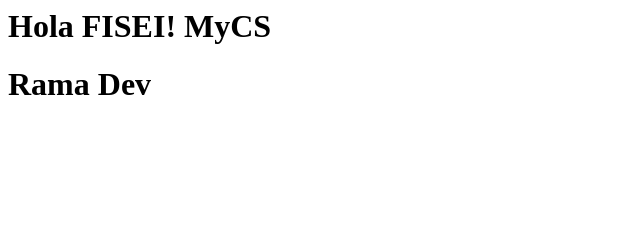
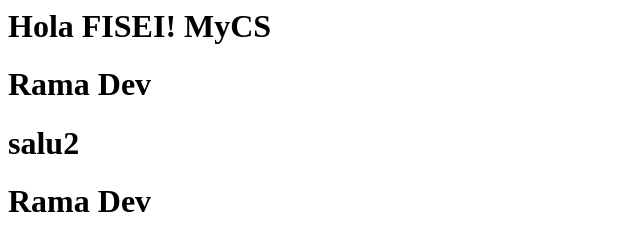
Before and after one commit to TMPixel/proyecto_github, a plain HTML site: page index.html in a window 1280 px wide. Shown: the whole page, without its empty margins (0-640 px from the left). Drawn offline with Linux system fonts and the light colour scheme.

Commit message:
Cambios index

```diff
--- a/index.html
+++ b/index.html
@@ -1,2 +1,4 @@
 <h1>Hola FISEI! MyCS</h1>
 <h1>Rama Dev</h1>
+<h1>salu2</h1>
+<h1>Rama Dev</h1>
```
